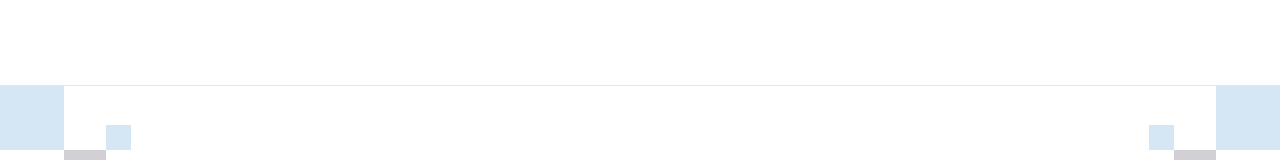
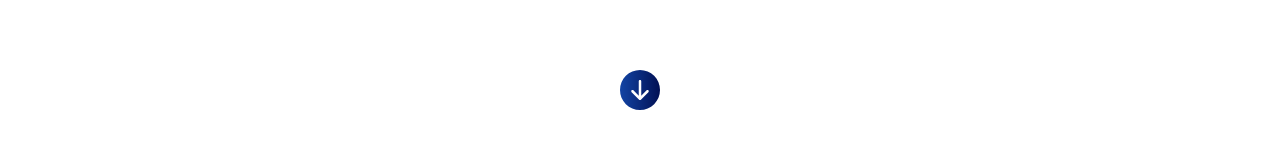
Before and after one commit to pankaj-java-in/comm-scaffold-public-fe, a React (Create React App) app: page / in a window 1280 px wide. Shown: the part 709-869 px from the top of the page. Built offline with nearby package versions, Linux system fonts and the light colour scheme.

Commit message:
added responsiveness

```diff
--- a/src/Components/Body/Body.scss
+++ b/src/Components/Body/Body.scss
@@ -56,7 +56,7 @@ $scrollBarHeight: 1px;
               padding: 0;
           }
             .horizontal-scroll-wrapper {
-                width: 300px;
+                width: 23.5vw;
                 max-height: 97vw;
                 overflow-y: auto;
                 overflow-x: hidden;
@@ -64,6 +64,15 @@ $scrollBarHeight: 1px;
                 transform-origin: right top;
                 @media (max-width: 800px) {
                   max-height: 86vw;
+                  width: 300px;
+              }
+              @media (min-width: 1450px) {
+                width: 300px;
+                max-height: 97vw;
+            }
+            @media (min-width: 1750px) {
+              width: 300px;
+              max-height: 100vw;
           }
                 & > div {
                   display: block;
@@ -159,6 +168,7 @@ $scrollBarHeight: 1px;
     @media (max-width: 800px) {
       flex-flow: column;
       padding: 0px 20px 40px 20px;
+      align-items: center;
   }
   }
 }
@@ -254,7 +264,7 @@ $scrollBarHeight: 1px;
         padding: 25px 0 10px 0;
       }
       .imp-box-content{
-        width: 300px;
+        width: 23vw;
         text-align: center;
         font-family: 'Manrope';
         font-style: normal;
@@ -262,6 +272,9 @@ $scrollBarHeight: 1px;
         font-size: 16px;
         line-height: 21px;
         color: #000000;
+        @media (max-width: 800px) {
+          width: 300px;
+      }
       }
     }
   }
@@ -335,7 +348,6 @@ $scrollBarHeight: 1px;
 }
 .benefit-cont{
 text-align: center;
-// width: 220px!important;
 padding: 0 20px 25px 20px;
 }
 
@@ -405,8 +417,8 @@ padding: 0 20px 25px 20px;
     padding: 30px 50px 0 0;
     width: 50%;
     .sec-img{
-      width: 630px;
-      height: 390px;
+      width: 46.12vw;
+      height: 50.7vh;
       @media (max-width: 800px) {
         width: 390px;
         height: 245px;
@@ -500,7 +512,7 @@ padding: 0 20px 25px 20px;
     text-align: center;
     color: #FFFFFF;
     padding: 15px 320px 0 320px;
-    @media (max-width: 800px) {
+    @media (max-width: 1240px) {
       padding: 0;
   }
   }
@@ -513,8 +525,8 @@ padding: 0 20px 25px 20px;
     text-align: center;
     color: #FFFFFF;
     padding: 10px 253px 10px 253px;
-    @media (max-width: 800px) {
-      padding: 0;
+    @media (max-width: 1240px) {
+    padding: 10px 150px 10px 150px;
   }
   }
   .ind-button{
@@ -570,13 +582,14 @@ padding: 0 20px 25px 20px;
 // Helping Template
 
 .single-box-temp{
-  width: 250px;
+  width: 18.3vw;
   border-top: 1px solid #000000;
   @media (max-width: 800px) {
     margin-top: 13px;
+    width: 250px;
 }
   .box-square-head{
-    height: 22px;
+    height: 3.8vh;
     font-family: 'Manrope';
     font-style: normal;
     font-weight: 700;
@@ -585,10 +598,13 @@ padding: 0 20px 25px 20px;
     text-align: left;
     color: #000000;
     padding: 20px 0 20px 0;
+    @media (max-width: 800px) {
+      height: 22px;
+  }
   }
   .box-square-content{
-      height: 60px;
-      width: 245px;
+      height: 8.8vh;
+      width: 17.9vw;
       font-family: 'Manrope';
       font-style: normal;
       font-weight: 400;
@@ -596,21 +612,33 @@ padding: 0 20px 25px 20px;
       line-height: 22px;
       color: #000000;
       text-align: left;
+      @media (max-width: 800px) {
+        height: 60px;
+        width: 245px;
+    }
   }
   .box-square-img{
+    width: 18.2vw;
+    padding-top: 30px;
+    @media (max-width: 800px) {
       width: 249px;
-    padding-top: 30px;
+  }
   }
 }
 
 // PrivateMeetings
 
+.vector-down{
+  display: flex;
+  flex-flow: column;
+  align-items: center;
+  justify-content: center;
+  border-bottom: 1px solid #E3E6E9;
   .main-private{
     display: flex;
     flex-flow: row;
-  padding: 150px 20px 80px 20px;
+    padding: 170px 20px 125px 20px;
     justify-content: space-between;
-  border-bottom: 1px solid #E3E6E9;
     @media (max-width: 800px) {
       flex-flow: column;
   }
@@ -681,3 +709,12 @@ padding: 0 20px 25px 20px;
       }
     }
   }
+  .vector-img{
+    position: relative;
+    bottom: 10vh;
+    @media (max-width: 800px) {
+      position: relative;
+      bottom: 7vh;
+  }
+  }
+}
--- a/src/Components/Body/PrivateMeeting.jsx
+++ b/src/Components/Body/PrivateMeeting.jsx
@@ -3,6 +3,7 @@ import Ani1 from "../../Utlis/Icons/ani1.svg";
 import Ani2 from "../../Utlis/Icons/ani2.svg";
 import Ani3 from "../../Utlis/Icons/ani3.svg";
 import AOS from "aos";
+import vectorDown from "../../Utlis/Icons/Vector.svg";
 
 const PrivateMeeting = () => {
   useEffect(() => {
@@ -10,7 +11,15 @@ const PrivateMeeting = () => {
       duration: 2000,
     });
   }, []);
+
+  const scrollDown = () => {
+    window.scrollTo({
+      top: 5000,
+      behavior: 'smooth'
+    })
+  }
   return (
+    <div className='vector-down'>
     <div className='main-private'>
         <div className='private' data-aos="fade-right">
             <div className='p-head'>Private meetings<br/> mean data privacy too!</div>
@@ -24,6 +33,8 @@ const PrivateMeeting = () => {
                 </div>
         </div>
     </div>
+     <img className='vector-img' src={vectorDown} onClick={() => scrollDown()}/>
+   </div>
   )
 }
 
--- a/src/Components/Body/RequestDemo.jsx
+++ b/src/Components/Body/RequestDemo.jsx
@@ -1,17 +1,26 @@
-import React from 'react'
+import React,{useState} from 'react'
 import Button from '../Button/Button';
 
 const RequestDemo = () => {
+
+  const [userDetail , setUserDeatail] = useState();
+
+  const details = (e) => {
+   console.log(e,"e")
+  }
+
   return (
     <div className='main-demo'  id="req-d">
         <div className='demo-box'>
         <div className='demo-head'>Join with our Community</div>
         <div className='demo-content'>Request  A Free Demo Now!</div>
-        <input className='demo-input' placeholder='Name'/>
-        <input className='demo-input' placeholder='Email'/>
+        <input className='demo-input' placeholder='Name' onChange={details}/>
+        <input className='demo-input' placeholder='Email' type="email" onChange={details}/>
         <div className='demo-button'>
         <Button
         type={"request"}
+        setUserDeatail={setUserDeatail}
+        userDetail={userDetail}
         />
         </div>
         </div>
--- a/src/Components/Button/Button.jsx
+++ b/src/Components/Button/Button.jsx
@@ -2,7 +2,7 @@ import React from 'react';
 import "./Button.scss"
 
 const Button = (props) => {
-    const {type} = props;
+    const {type, setUserDeatail, userDetail} = props;
     const reqDemo = () => {
     window.scrollTo({
         top: 4250,
--- a/src/Components/Button/Button.scss
+++ b/src/Components/Button/Button.scss
@@ -3,7 +3,7 @@
     flex-direction: row;
     align-items: center;
     justify-content: center;
-    width: 170px;
+    width: 12.4vw;
     height: 29.54px;
     background: #E1593E;
     gap: 8px;
@@ -16,7 +16,7 @@
         color: white;
     }
     @media (max-width: 800px) {
-        // width: 35vw;
+        width: 120px;
         // margin-left: -40px;
     }
 }
--- a/src/Components/FAQ/Faq.scss
+++ b/src/Components/FAQ/Faq.scss
@@ -36,18 +36,21 @@
     }
       .question{
         height: 85px;
-        width: 330px;
+        width: 24.1vw;
         font-family: 'Manrope';
         font-style: normal;
         font-weight: 800;
         font-size: 45px;
         line-height: 48px;
         color: #000000;
+        @media (max-width: 800px) {
+          width: 330px;
+      }
       }
       .answer{
         padding-top: 35px;
         height: 74px;
-        width: 450px;
+        width: 32.9vw;
         font-family: 'Manrope';
         font-style: normal;
         font-weight: 400;
@@ -57,7 +60,7 @@
         color: #1B1C31;
         @media (max-width: 800px) {
           height: fit-content;
-          width: 95vw;
+          width: 450px;
       }
       }
     }
```
Also changed, not shown: src/Utlis/Icons/Vector.svg (added), src/logo.svg (deleted). Lines whose indentation alone changed are shown as unchanged.
